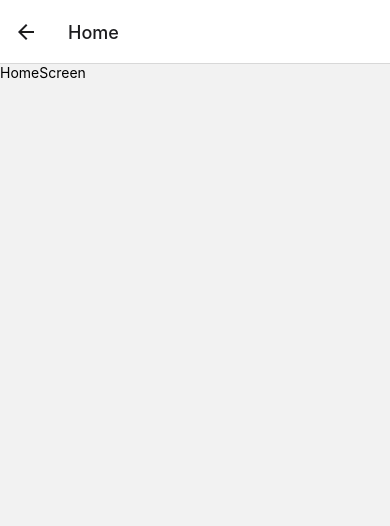
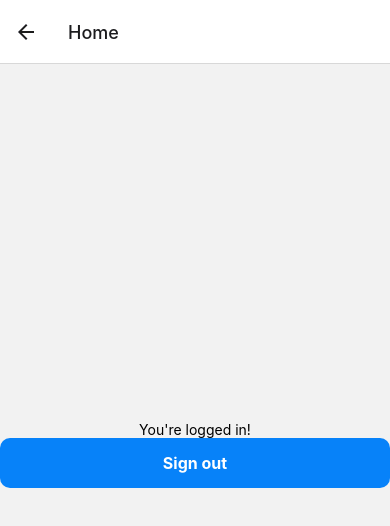
Before and after one commit to thejamesgore/react-native-projects, a React Native app in the folder 02-Login-App/: screen /Home in a window 390 px wide. Shown: the top 526 px of the page. Built offline with nearby package versions, Linux system fonts and the light colour scheme; no server answers.

Commit message:
fixed login bug

```diff
--- a/02-Login-App/screens/HomeScreen.js
+++ b/02-Login-App/screens/HomeScreen.js
@@ -1,14 +1,35 @@
-import { StyleSheet, Text, View } from 'react-native'
+import { StyleSheet, Text, TouchableOpacity, View } from 'react-native'
 import React from 'react'
 
 const HomeScreen = () => {
   return (
-    <View>
-      <Text>HomeScreen</Text>
+    <View style={styles.container}>
+      <Text>You're logged in!</Text>
+      <TouchableOpacity style={styles.button}>
+        <Text style={styles.buttonText}>Sign out</Text>
+      </TouchableOpacity>
     </View>
   )
 }
 
 export default HomeScreen
 
-const styles = StyleSheet.create({})
+const styles = StyleSheet.create({
+  container: {
+    flex: 1,
+    justifyContent: 'center',
+    alignItems: 'center',
+  },
+  button: {
+    backgroundColor: '#0782F9',
+    width: '100%',
+    padding: 15,
+    borderRadius: 10,
+    alignItems: 'center',
+  },
+  buttonText: {
+    color: 'white',
+    fontWeight: '700',
+    fontSize: 16,
+  },
+})
--- a/02-Login-App/screens/LoginScreen.js
+++ b/02-Login-App/screens/LoginScreen.js
@@ -18,11 +18,13 @@ const LoginScreen = () => {
   const navigation = useNavigation()
 
   useEffect(() => {
-    auth.onAuthStateChanged((user) => {
+    const unsubscribe = auth.onAuthStateChanged((user) => {
       if (user) {
         navigation.navigate('Home')
       }
     })
+
+    return unsubscribe
   }, [])
 
   const handleSignUp = () => {
@@ -39,6 +41,7 @@ const LoginScreen = () => {
       .signInWithEmailAndPassword(email, password)
       .then((userCredentials) => {
         const user = userCredentials.user
+        console.log('Logged in with:', user.email)
       })
       .catch((error) => alert(error.message))
   }
@@ -62,12 +65,7 @@ const LoginScreen = () => {
       </View>
 
       <View style={styles.buttonContainer}>
-        <TouchableOpacity
-          onPress={() => {
-            handleLogin
-          }}
-          style={styles.button}
-        >
+        <TouchableOpacity onPress={handleLogin} style={styles.button}>
           <Text style={styles.buttonText}>Login</Text>
         </TouchableOpacity>
         <TouchableOpacity
```
